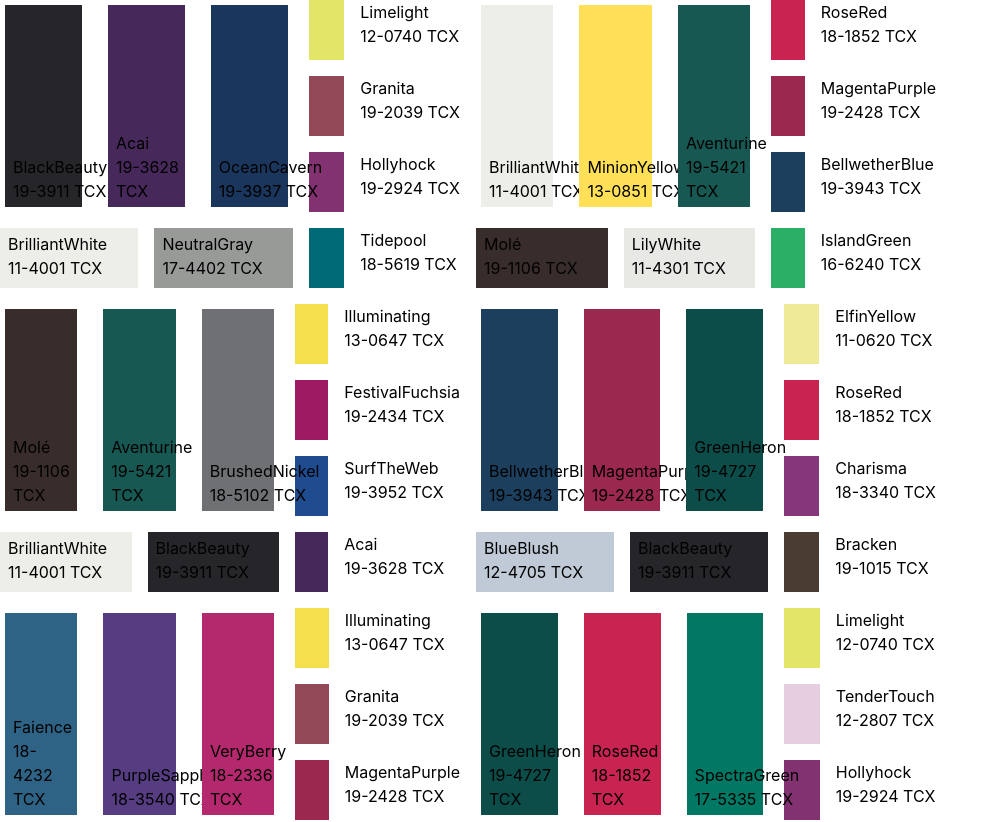
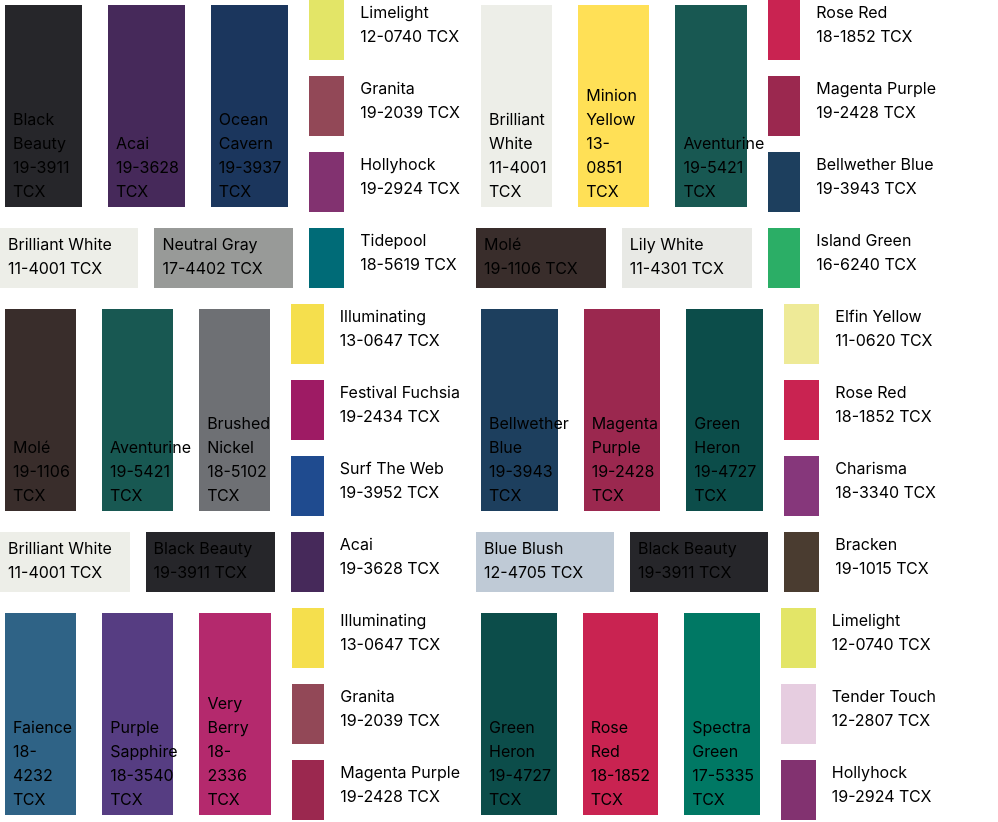
Before and after one commit to tkbartel/seasons, a React (Create React App) app: page / in a window 1280 px wide. Shown: the top 822 px of the page, without its empty margins (0-998 px from the left). Built offline with nearby package versions, Linux system fonts and the light colour scheme.

Commit message:
add spaces to color names when displayed

```diff
--- a/src/ColorPallete.js
+++ b/src/ColorPallete.js
@@ -11,6 +11,12 @@
   //     console.log(name);
   //   }
   // });
+
+  const pascalToSpaced = (text) => {
+    return text.replace(/([A-Z])/g, (_, letter, index) => {
+      return index === 0 ? letter : " " + letter;
+    });
+  };
 
   return (
     <>
@@ -32,7 +38,7 @@
                 onClick={() => onColorClick(color.name)}
               >
                 <div className="absolute bottom-0 m-2">
-                  <div>{color.name}</div>
+                  <div>{pascalToSpaced(color.name)}</div>
                   <div>{color.code} TCX</div>
                 </div>
               </div>
@@ -50,7 +56,7 @@
               onClick={() => onColorClick(color.name)}
             >
               <div className="absolute bottom-0 m-2">
-                <div>{color.name}</div>
+                <div>{pascalToSpaced(color.name)}</div>
                 <div>{color.code} TCX</div>
               </div>
             </div>
@@ -66,7 +72,7 @@
                 onClick={() => onColorClick(color.name)}
               ></div>
               <div className={`col-start-8 row-start-${i}`}>
-                <div>{color.name}</div>
+                <div>{pascalToSpaced(color.name)}</div>
                 <div>{color.code} TCX</div>
               </div>
             </>
```
